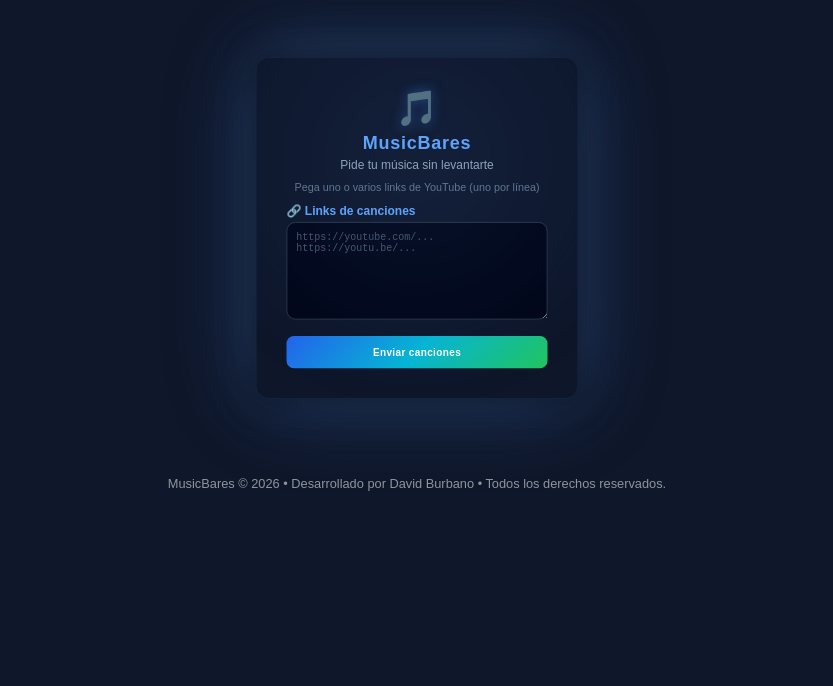
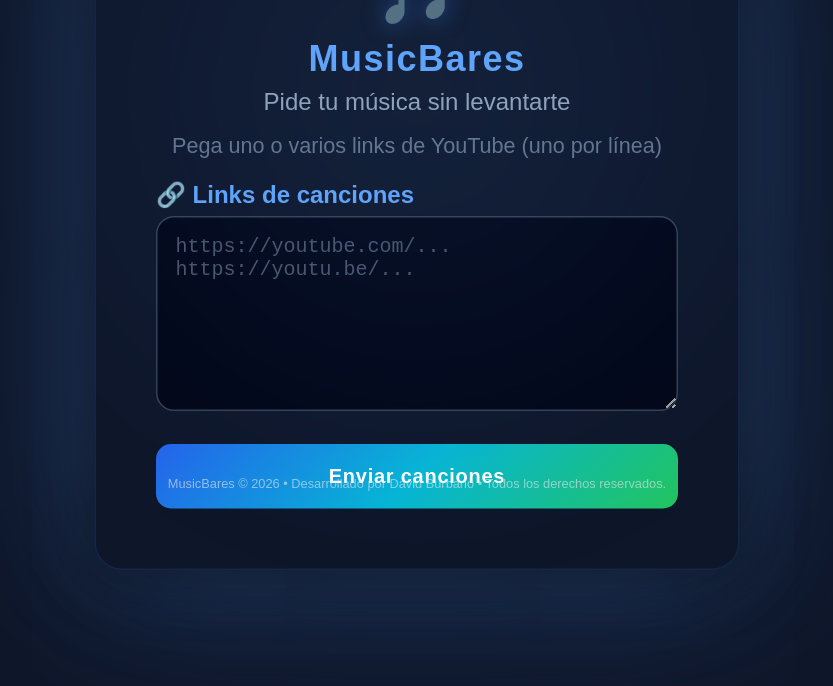
Before and after one commit to davidburbano85/musicbares-frontend, an Angular app: page /mesa/1 in a window 1280 px wide. Shown: the top 686 px of the page, without its empty margins (223-1056 px from the left). Built offline with nearby package versions, Linux system fonts and the light colour scheme.

Commit message:
mejorando style

```diff
--- a/src/app/features/mesa/paginas/mesa/mesa.component.scss
+++ b/src/app/features/mesa/paginas/mesa/mesa.component.scss
@@ -62,14 +62,13 @@ body {
   height: 140%;
   background: radial-gradient(
     circle,
-    rgba(96,165,250,0.25),
+    rgba(96,165,250,0.25),  /* azul neon */
     rgba(59,130,246,0.15) 40%,
     transparent 70%
   );
-  opacity: 0.35;
+  opacity: 0.35;  /* más intenso */
   pointer-events: none;
-  filter: blur(50px);
-  transition: all 0.3s ease;
+  filter: blur(50px); /* difuminado más grande */
 }
 
 /* =============================== */
@@ -173,17 +172,12 @@ button:disabled {
 }
 
 /* =============================== */
-/* RESPONSIVE MÓVIL                */
+/* RESPONSIVE                      */
 /* =============================== */
 @media (max-width: 500px) {
   .tarjeta-mesa {
     width: 100%;
     padding: 28px;
-  }
-
-  .tarjeta-mesa::before {
-    opacity: 0.6;       /* glow más visible en móviles */
-    filter: blur(80px); /* difuminado más grande */
   }
 
   textarea {
@@ -196,6 +190,14 @@ button:disabled {
 /* =============================== */
 @media (min-width: 1200px) {
   .tarjeta-mesa {
-    transform: scale(0.75); /* 25% más pequeña */
+    transform: scale(1.5); /* 25% más pequeña */
   }
 }
+
+@media (max-width: 300px) {
+  .tarjeta-mesa {
+   transform: scale(0.75);
+  }
+
+
+}
```
